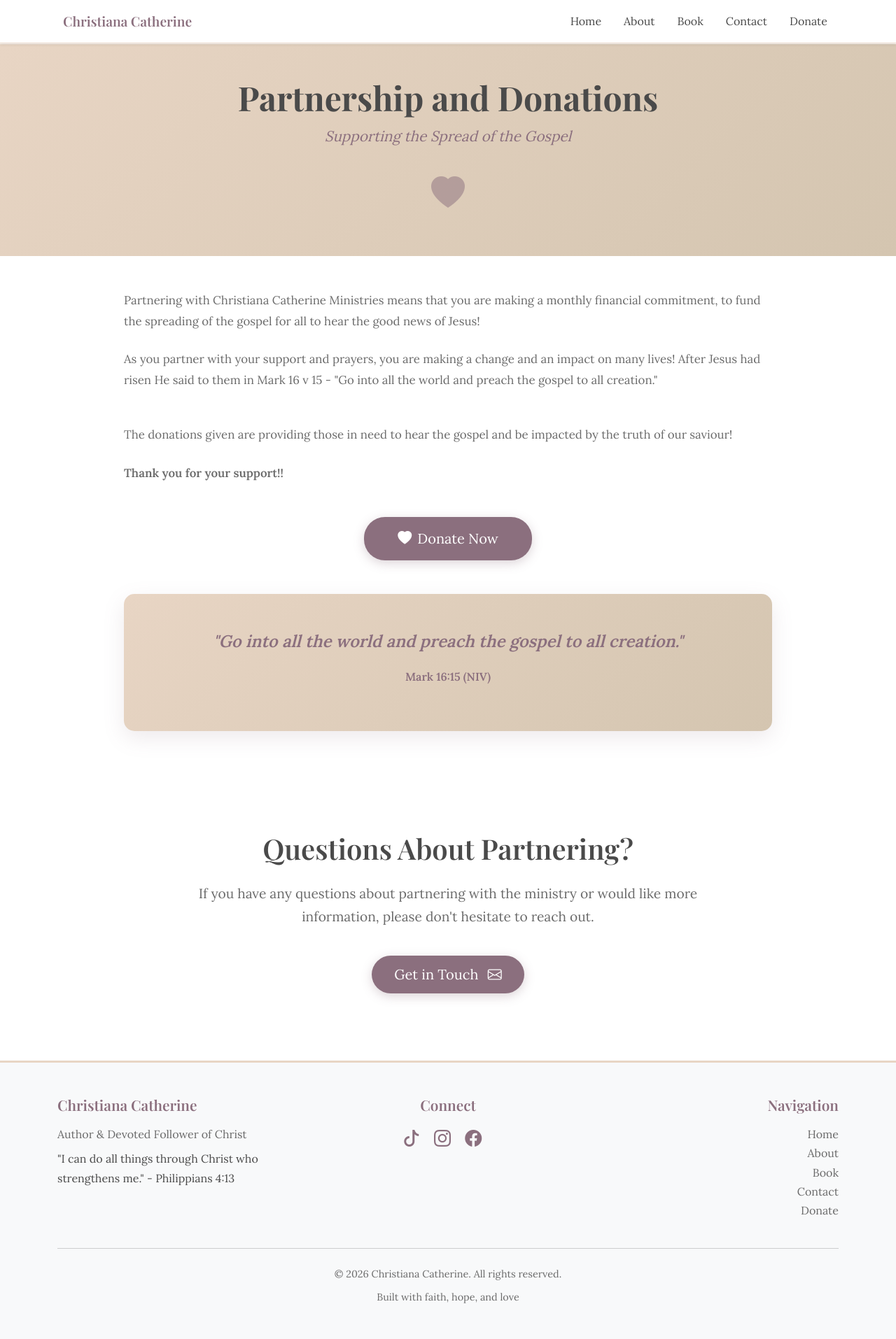
After one commit to pals-iam/christy_project, a Django app: page /donate/ in a window 1280 px wide. The commit adds this page. Shown: the whole page at 70% size. Run offline with Django 4.2, Linux system fonts and the light colour scheme.

Commit message:
Donate_Page_added

```diff
--- a/website/templates/website/base.html
+++ b/website/templates/website/base.html
@@ -44,6 +44,9 @@
                     <li class="nav-item">
                         <a class="nav-link" href="{% url 'contact' %}">Contact</a>
                     </li>
+                    <li class="nav-item">
+                        <a class="nav-link" href="{% url 'donate' %}">Donate</a>
+                    </li>
                 </ul>
             </div>
         </div>
@@ -78,6 +81,7 @@
                         <li><a href="{% url 'about' %}" class="footer-link">About</a></li>
                         <li><a href="{% url 'book' %}" class="footer-link">Book</a></li>
                         <li><a href="{% url 'contact' %}" class="footer-link">Contact</a></li>
+                        <li><a href="{% url 'donate' %}" class="footer-link">Donate</a></li>
                     </ul>
                 </div>
             </div>
--- /dev/null
+++ b/website/templates/website/donate.html
@@ -0,0 +1,89 @@
+{% extends 'website/base.html' %}
+{% load static %}
+
+{% block title %}Partnership & Donations - Christiana Catherine{% endblock %}
+
+{% block content %}
+<!-- Page Header -->
+<section class="page-header py-5 mt-4 mt-md-5">
+    <div class="container">
+        <div class="row justify-content-center text-center">
+            <div class="col-lg-8">
+                <h1 class="page-title">Partnership and Donations</h1>
+                <p class="page-subtitle">Supporting the Spread of the Gospel</p>
+                <div class="header-decoration mt-4">
+                    <i class="bi bi-heart-fill"></i>
+                </div>
+            </div>
+        </div>
+    </div>
+</section>
+
+<!-- Partnership Section -->
+<section class="author-story-section py-5">
+    <div class="container">
+        <div class="row justify-content-center">
+            <div class="col-lg-10">
+                <div class="story-content">
+                    <div class="story-section mb-5">
+                        <p class="story-text">
+                            Partnering with Christiana Catherine Ministries means that you are making a monthly financial commitment, to fund the spreading of the gospel for all to hear the good news of Jesus!
+                        </p>
+                        <p class="story-text">
+                            As you partner with your support and prayers, you are making a change and an impact on many lives! After Jesus had risen He said to them in Mark 16 v 15 - "Go into all the world and preach the gospel to all creation."
+                        </p>
+                    </div>
+
+                    <!-- Media Placeholder Section -->
+                    <div class="text-center mb-5 d-none">
+                        <div class="media-placeholder p-5 bg-light rounded">
+                            <i class="bi bi-play-circle" style="font-size: 3rem; color: var(--primary-color);"></i>
+                            <p class="mt-3 text-muted">(Please place here one of the photos of videos of me preaching the gospel, which I can choose from my tiktok content)</p>
+                        </div>
+                    </div>
+
+                    <div class="story-section mb-5">
+                        <p class="story-text">
+                            The donations given are providing those in need to hear the gospel and be impacted by the truth of our saviour!
+                        </p>
+                        <p class="story-text" style="font-weight: 600;">
+                            Thank you for your support!!
+                        </p>
+                    </div>
+
+                    <!-- Donate Button -->
+                    <div class="text-center my-5">
+                        <a href="https://www.paypal.com/donate/?hosted_button_id=ZAUKPV8R48Y7G" class="btn btn-primary btn-lg px-5 py-3" style="font-size: 1.25rem;">
+                            <i class="bi bi-heart-fill me-2"></i>Donate Now
+                        </a>
+                    </div>
+
+                    <div class="verse-highlight-box my-5">
+                        <p class="verse-text-highlight">
+                            "Go into all the world and preach the gospel to all creation."
+                        </p>
+                        <p class="verse-reference">Mark 16:15 (NIV)</p>
+                    </div>
+                </div>
+            </div>
+        </div>
+    </div>
+</section>
+
+<!-- Contact CTA Section -->
+<section class="contact-cta-section py-5">
+    <div class="container">
+        <div class="row justify-content-center">
+            <div class="col-lg-8 text-center">
+                <h2 class="cta-title">Questions About Partnering?</h2>
+                <p class="cta-text">
+                    If you have any questions about partnering with the ministry or would like more information, please don't hesitate to reach out.
+                </p>
+                <a href="{% url 'contact' %}" class="btn btn-primary btn-lg mt-4">
+                    Get in Touch <i class="bi bi-envelope ms-2"></i>
+                </a>
+            </div>
+        </div>
+    </div>
+</section>
+{% endblock %}
--- a/website/urls.py
+++ b/website/urls.py
@@ -5,6 +5,7 @@ urlpatterns = [
     path('', views.home, name='home'),
     path('about/', views.about, name='about'),
     path('book/', views.book, name='book'),
+    path('donate/', views.donate, name='donate'),
     path('contact/', views.contact, name='contact'),
     path('amazon_redirect/', views.amazon_redirect, name="amazon_redirect")
 ]
--- a/website/views.py
+++ b/website/views.py
@@ -13,6 +13,9 @@ def about(request):
 
 def book(request):
     return render(request, 'website/book.html')
+
+def donate(request):
+    return render(request, 'website/donate.html')
 
 def contact(request):
     if request.method == 'POST':
```
